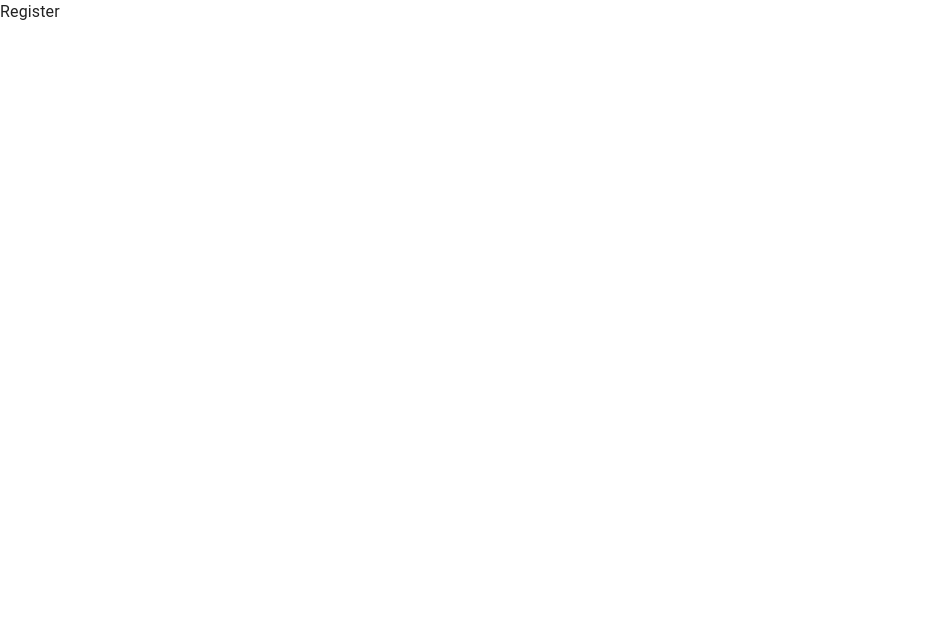
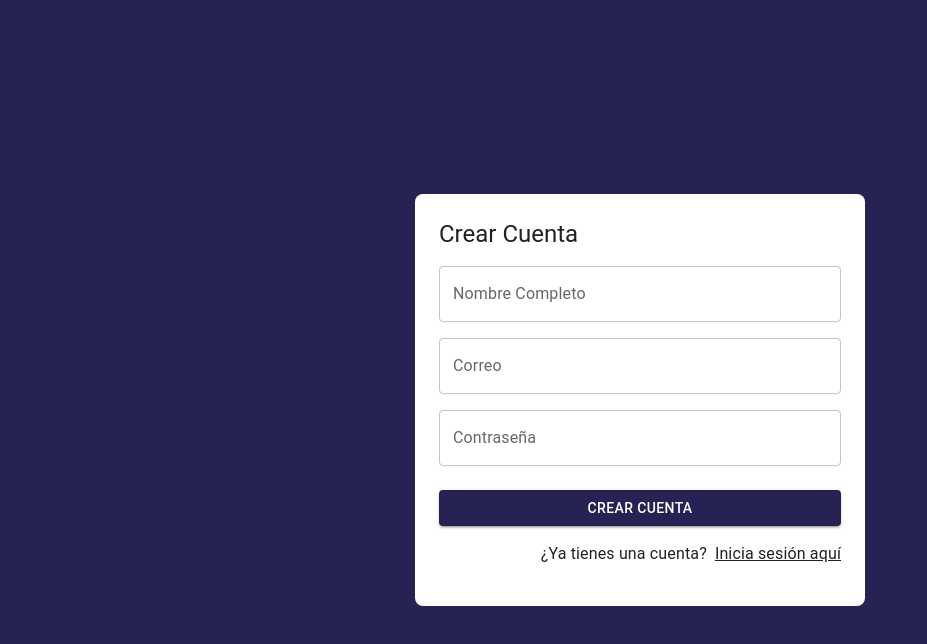
Before and after one commit to MarkuzLopez/journalWebAppFirebase, a React (Vite) app: page /auth/register in a window 1280 px wide. Shown: the top 644 px of the page, without its empty margins (0-927 px from the left). Built offline with nearby package versions, Linux system fonts and the light colour scheme.

Commit message:
feat: :zap: reutilize authLayout for login and register
styles register and login, reutilize authLayout

```diff
--- a/src/auth/pages/Login.jsx
+++ b/src/auth/pages/Login.jsx
@@ -2,26 +2,11 @@
 import { Button, Grid, Link, TextField, Typography } from "@mui/material";
 import React from "react";
 import { Link as RouterLink } from "react-router-dom";
+import { AuthLayout } from "../layout/AuthLayout";
 
 export const Login = () => {
   return (
-    <Grid
-      container
-      spacing="column"
-      alignItems="center"
-      justifyContent="center"
-      sx={{ minHeight: "100vh", backgroundColor: "primary.main", padding: 4 }}
-    >
-      <Grid
-        item
-        className="box-shadow"
-        xs={3}
-        sx={{ backgroundColor: "white", padding: 3, borderRadius: 2 }}
-      >
-        <Typography variant="h5" sx={{ mb: 1 }}>
-          Login{" "}
-        </Typography>
-
+    <AuthLayout title="Login!! ">
       <form>
         <Grid item xs={12} sx={{ mt: 2 }}>
           <TextField
@@ -55,13 +40,13 @@
             </Button>
           </Grid>
 
-            <Grid container direction="row" justifyContent="end" >
-              <Link component={ RouterLink } color="inherit" to="/auth/register"> Crear una cuenta. </Link>
+          <Grid container direction="row" justifyContent="end">
+            <Link component={RouterLink} color="inherit" to="/auth/register">
+              Crear una cuenta.
+            </Link>
           </Grid>
-
         </Grid>
       </form>
-      </Grid>
-    </Grid>
+    </AuthLayout>
   );
 };
--- a/src/auth/pages/Register.jsx
+++ b/src/auth/pages/Register.jsx
@@ -1,7 +1,57 @@
 import React from 'react'
+import { AuthLayout } from '../layout/AuthLayout'
+import { Button, Grid, Link, TextField, Typography } from '@mui/material'
+import { Link as RouterLink } from "react-router-dom";
 
 export const Register = () => {
   return (
-    <div>Register</div>
+    <AuthLayout  title='Crear Cuenta'>
+      <form>
+
+        <Grid item xs={12} sx={{ mt: 2 }} >
+          <TextField
+            label="Nombre Completo"
+            type='text'
+            placeholder='Markuz'
+            fullWidth
+          />
+        </Grid>
+
+        <Grid item xs={12} sx={{ mt: 2 }} >
+          <TextField
+            label="Correo"
+            type='email'
+            placeholder="correo@google.com"
+            fullWidth
+          />
+        </Grid>
+
+        <Grid item xs={12} sx={{ mt: 2 }} >
+          <TextField
+            label="Contraseña"
+            type='password'
+            placeholder='Contraseña'
+            fullWidth
+          />
+        </Grid>
+
+        <Grid container spacing={2} sx={{ mb: 2, mt: 1}} >
+
+          <Grid item xs={12} >
+            <Button variant='contained' fullWidth>
+              Crear Cuenta
+            </Button>
+          </Grid>
+
+          <Grid container direction="row" justifyContent="end"  sx={{ mt: 2 }}>
+            <Typography sx={{ mr: 1 }}> ¿Ya tienes una cuenta? </Typography>
+            <Link component={RouterLink }  color="inherit" to="/auth/login">
+              Inicia sesión aquí
+            </Link>
+          </Grid>
+
+        </Grid>
+      </form>
+    </AuthLayout>
   )
 }
```
Lines whose indentation alone changed are shown as unchanged.
